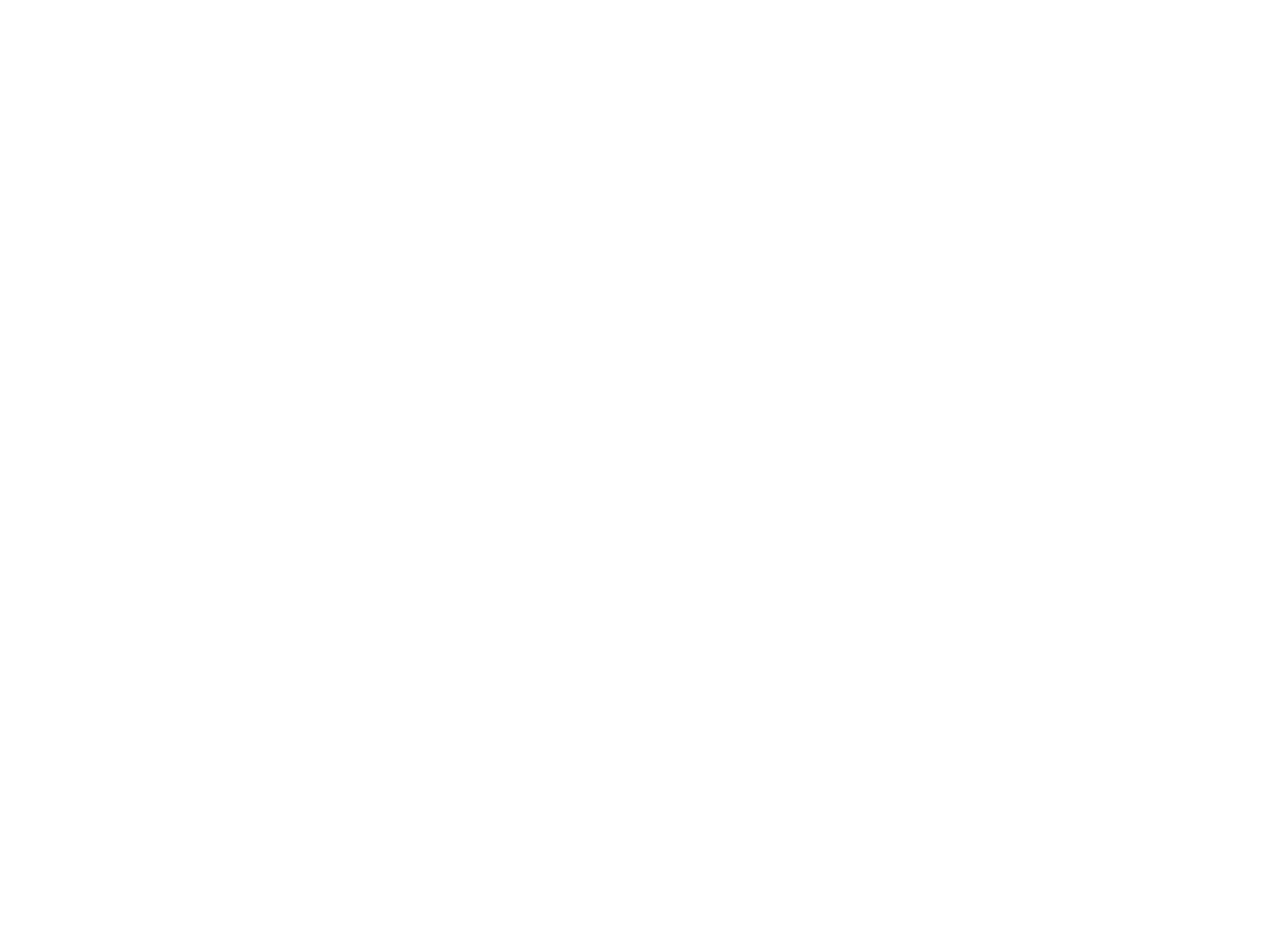
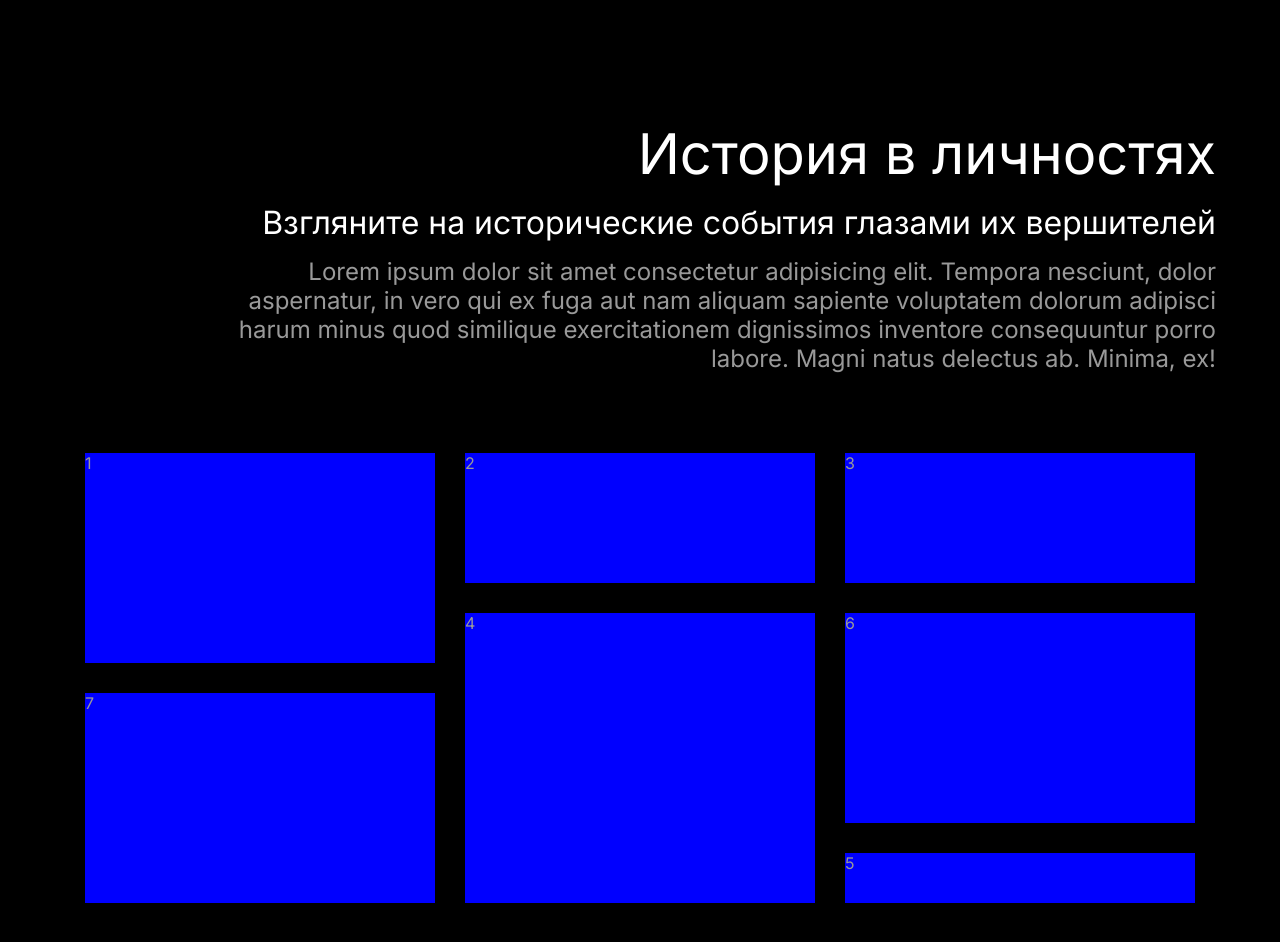
Before and after one commit to FrowningCat/history_in_personalities, a Next.js app: page / in a window 1280 px wide. Shown: the part 840-1782 px from the top of the page. Before the commit the page ends 800 px from the top, so only its background shows below. Built offline with nearby package versions, Linux system fonts and the light colour scheme.

Commit message:
add main blok

```diff
--- a/app/globals.css
+++ b/app/globals.css
@@ -24,18 +24,19 @@
 }
 
 .lending {
-  color: #404040;
+  color: #999;
   background-color: #000;
+  padding-left: 5vw;
+  padding-right: 5vw;
 }
 .lending__header {
-  margin-left: 5vw;
-  margin-right: 5vw;
+  display: flex;
+  justify-content: center;
   height: 100vh;
 }
 .lending__header__photo {
   position: absolute;
   display: flex;
-  margin-left: 22.5vw;
   margin-top: 5vh;
   z-index: 1;
   pointer-events: none;
@@ -54,7 +55,7 @@
 .lending__header__text__header {
   z-index: 2;
   font-weight: 600;
-  color: #bdc0c3;
+  color: white;
   padding-top: 20vh;
 }
 .lending__header__text__header__title {
@@ -67,11 +68,76 @@
   z-index: 2;
   display: grid;
   align-items: center;
-  text-align: center;
+  text-align: end;
   padding-top: 20vh;
   font-weight: 700;
   font-size: 10rem;
   color: #0052b4;
+}
+.lending__main {
+  margin-top: 20vh;
+  height: 150vh;
+}
+.lending__main__textBlok {
+  width: 80vw;
+  text-align: end;
+  display: grid;
+  gap: 15px;
+  color: white;
+  margin-left: auto;
+}
+.lending__main__textBlok__title {
+  font-size: 3.5rem;
+}
+.lending__main__textBlok__subtitle {
+  font-size: 2rem;
+}
+.lending__main__textBlok__text {
+  color: #999;
+  font-size: 1.5rem;
+}
+.lending__main__gridBlok {
+  margin-top: 10vh;
+  display: grid;
+  gap: 30px;
+  justify-content: center;
+  grid-template-columns: repeat(auto-fit, 350px);
+  grid-template-rows: repeat(7, 50px);
+}
+.lending__main__gridBlok__block1 {
+  background: blue;
+  grid-row-start: 1;
+  grid-row-end: 4;
+}
+.lending__main__gridBlok__block2 {
+  background: blue;
+  grid-row-start: 1;
+  grid-row-end: 3;
+}
+.lending__main__gridBlok__block3 {
+  grid-row-start: 1;
+  grid-row-end: 3;
+  background: blue;
+}
+.lending__main__gridBlok__block4 {
+  background: blue;
+  grid-row-start: 3;
+  grid-row-end: 7;
+}
+.lending__main__gridBlok__block5 {
+  background: blue;
+  grid-column-start: 3;
+  grid-row-end: 7;
+}
+.lending__main__gridBlok__block6 {
+  background: blue;
+  grid-row-start: 6;
+  grid-row-end: 3;
+}
+.lending__main__gridBlok__block7 {
+  background: blue;
+  grid-row-start: 4;
+  grid-row-end: 7;
 }
 
 @media (max-width: 992px) {
--- a/app/globals.scss
+++ b/app/globals.scss
@@ -1,12 +1,12 @@
 @import url('https://fonts.googleapis.com/css2?family=Manrope:wght@400;600;700&display=swap');
 
-$mainTextColor: #404040;
+$mainTextColor: #999;
+$titleTextColor: white;
 $mainBackgroundColor: #000;
 $selectedTextColor: #0052b4;
 $buttonBackgroundColor: #0052b4;
 $buttonHoverColor: #bdc0c3;
 $borderColor: #081627;
-$inputTextColor: #081627;
 
 $mainFontFamily: 'Manrope';
 
@@ -61,14 +61,15 @@
 .lending {
     color: $mainTextColor;
     background-color: $mainBackgroundColor;
+    padding-left: 5vw;
+    padding-right: 5vw;
     &__header {
-        margin-left: 5vw;
-        margin-right: 5vw;
+        display: flex;
+        justify-content: center;
         height: 100vh;
         &__photo {
             position: absolute;
             display: flex;
-            margin-left: 22.5vw;
             margin-top: 5vh;
             z-index: 1;
             pointer-events: none;
@@ -86,7 +87,7 @@
             &__header {
                 z-index: 2;
                 font-weight: $mainWeightText;
-                color: $buttonHoverColor;
+                color: $titleTextColor;
                 padding-top: 20vh;
                 &__title {
                     font-size: 4rem;
@@ -99,11 +100,76 @@
                 z-index: 2;
                 display: grid;
                 align-items: center;
-                text-align: center;
+                text-align: end;
                 padding-top: 20vh;
                 font-weight: $dateWeightText;
                 font-size: $dateSizeText;
                 color: $selectedTextColor;
+            }
+        }
+    }
+    &__main {
+        margin-top: 20vh;
+        height: 150vh;
+        &__textBlok {
+            width: 80vw;
+            text-align: end;
+            display: grid;
+            gap: 15px;
+            color: $titleTextColor;
+            margin-left: auto;
+            &__title {
+                font-size: 3.5rem;
+            }
+            &__subtitle {
+                font-size: 2rem;
+            }
+            &__text {
+                color: $mainTextColor;
+                font-size: 1.5rem;
+            }
+        }
+        &__gridBlok {
+            margin-top: 10vh;
+            display: grid;
+            gap: 30px;
+            justify-content: center;
+            grid-template-columns: repeat(auto-fit, 350px);
+            grid-template-rows: repeat(7, 50px);
+            &__block1 {
+                background: blue;
+                grid-row-start: 1;
+                grid-row-end: 4;
+            }
+            &__block2 {
+                background: blue;
+                grid-row-start: 1;
+                grid-row-end: 3;
+            }
+            &__block3 {
+                grid-row-start: 1;
+                grid-row-end: 3;
+                background: blue;
+            }
+            &__block4 {
+                background: blue;
+                grid-row-start: 3;
+                grid-row-end: 7;
+            }
+            &__block5 {
+                background: blue;
+                grid-column-start: 3;
+                grid-row-end: 7;
+            }
+            &__block6 {
+                background: blue;
+                grid-row-start: 6;
+                grid-row-end: 3;
+            }
+            &__block7 {
+                background: blue;
+                grid-row-start: 4;
+                grid-row-end: 7;
             }
         }
     }
--- a/app/page.tsx
+++ b/app/page.tsx
@@ -4,7 +4,7 @@
 export default function Home() {
     return (
         <div className="lending">
-            <div className="lending__header">
+            <header className="lending__header">
                 <div className="lending__header__photo">
                     <Image
                         src={headerPhoto}
@@ -23,7 +23,34 @@
                     </div>
                     <div className="lending__header__text__date">20.11</div>
                 </div>
-            </div>
+            </header>
+            <main className="lending__main">
+                <div className="lending__main__textBlok">
+                    <div className="lending__main__textBlok__title">
+                        История в личностях
+                    </div>
+                    <div className="lending__main__textBlok__subtitle">
+                        Взгляните на исторические события глазами их вершителей
+                    </div>
+                    <div className="lending__main__textBlok__text">
+                        Lorem ipsum dolor sit amet consectetur adipisicing elit.
+                        Tempora nesciunt, dolor aspernatur, in vero qui ex fuga
+                        aut nam aliquam sapiente voluptatem dolorum adipisci
+                        harum minus quod similique exercitationem dignissimos
+                        inventore consequuntur porro labore. Magni natus
+                        delectus ab. Minima, ex!
+                    </div>
+                </div>
+                <div className="lending__main__gridBlok">
+                    <div className="lending__main__gridBlok__block1">1</div>
+                    <div className="lending__main__gridBlok__block2">2</div>
+                    <div className="lending__main__gridBlok__block3">3</div>
+                    <div className="lending__main__gridBlok__block4">4</div>
+                    <div className="lending__main__gridBlok__block5">5</div>
+                    <div className="lending__main__gridBlok__block6">6</div>
+                    <div className="lending__main__gridBlok__block7">7</div>
+                </div>
+            </main>
         </div>
     );
 }
```
Also changed, not shown: 1 other file (tests, documents, lock files or other folders).
